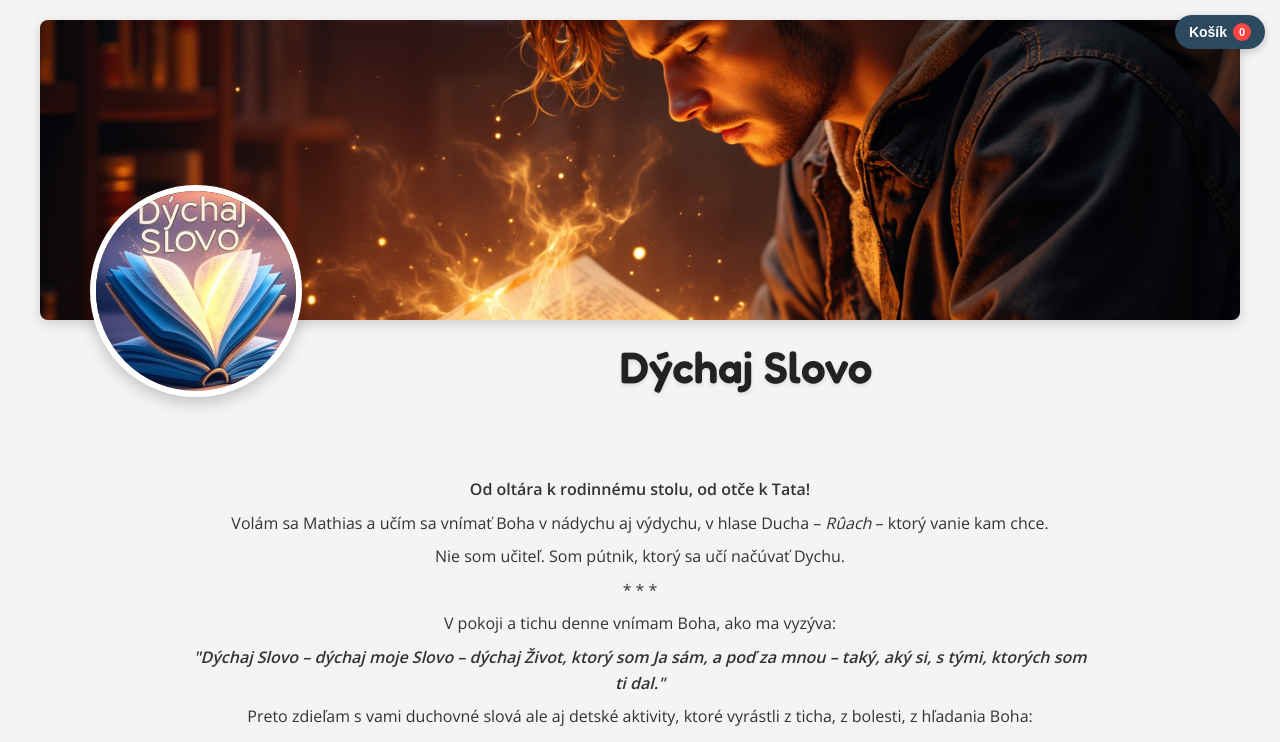
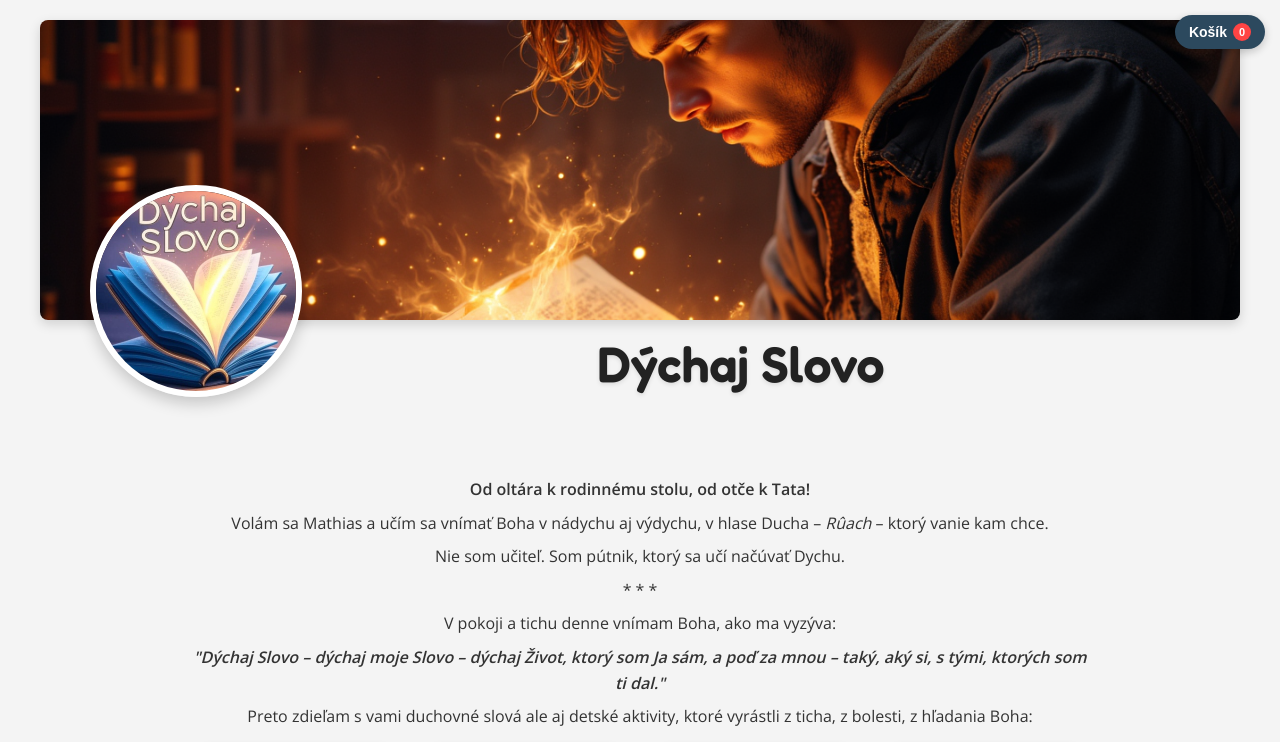
Before and after one commit to dychajslovo/Dychaj-Slovo, a plain HTML site: page index.html in a window 1280 px wide. Shown: the top 742 px of the page. Drawn offline with nearby package versions, Linux system fonts and the light colour scheme.

Commit message:
Update index.html

```diff
--- a/index.html
+++ b/index.html
@@ -86,14 +86,15 @@
         .profile-name {
             font-family: 'Fredoka', sans-serif;
             font-weight: 600;
-            font-size: 44px;
+            font-size: 50px;
             color: #222;
             text-shadow: 0 2px 4px rgba(0,0,0,0.1);
             flex: 1;
             text-align: center;
-            margin left: 20px;
+            margin: 0 30px;
             line-height: 1;
             padding-bottom: 8px;
+            margin-left: 20px;
         }
         /* INTRO */
         .intro-top {
```
